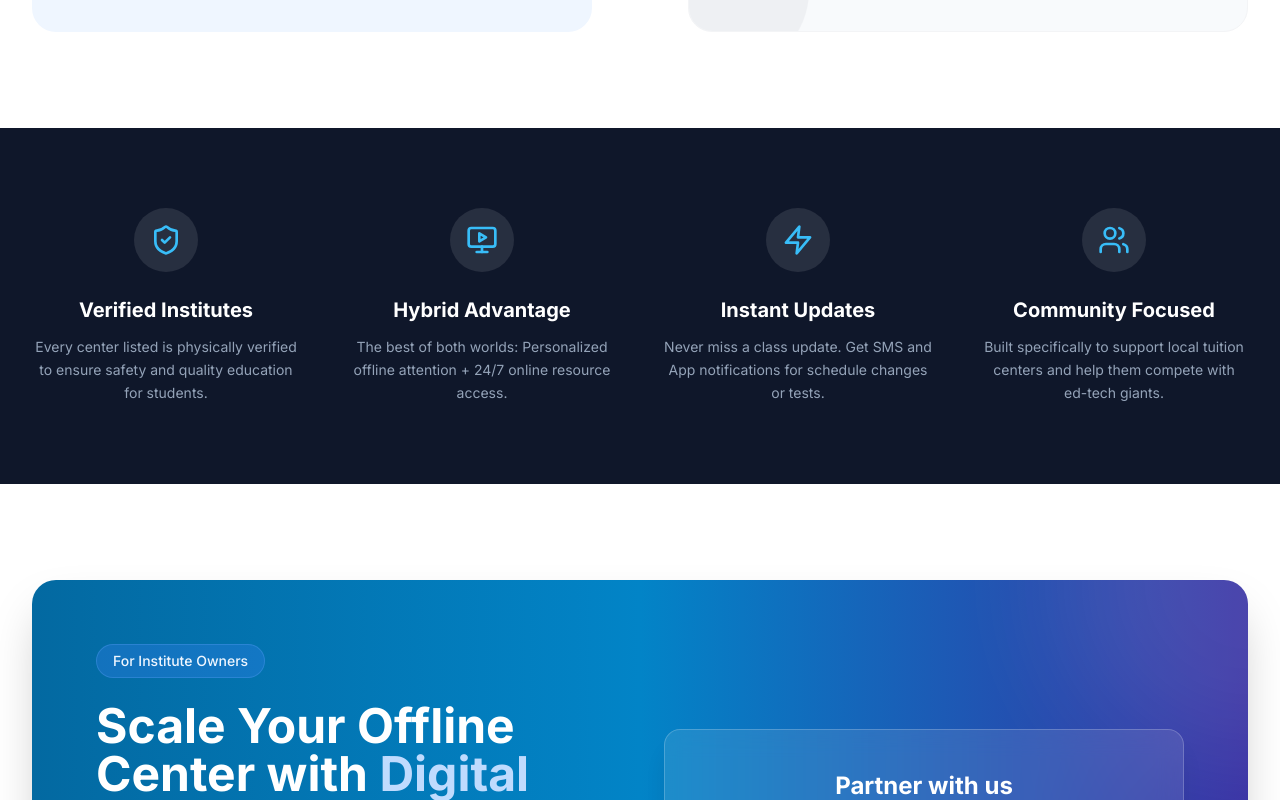
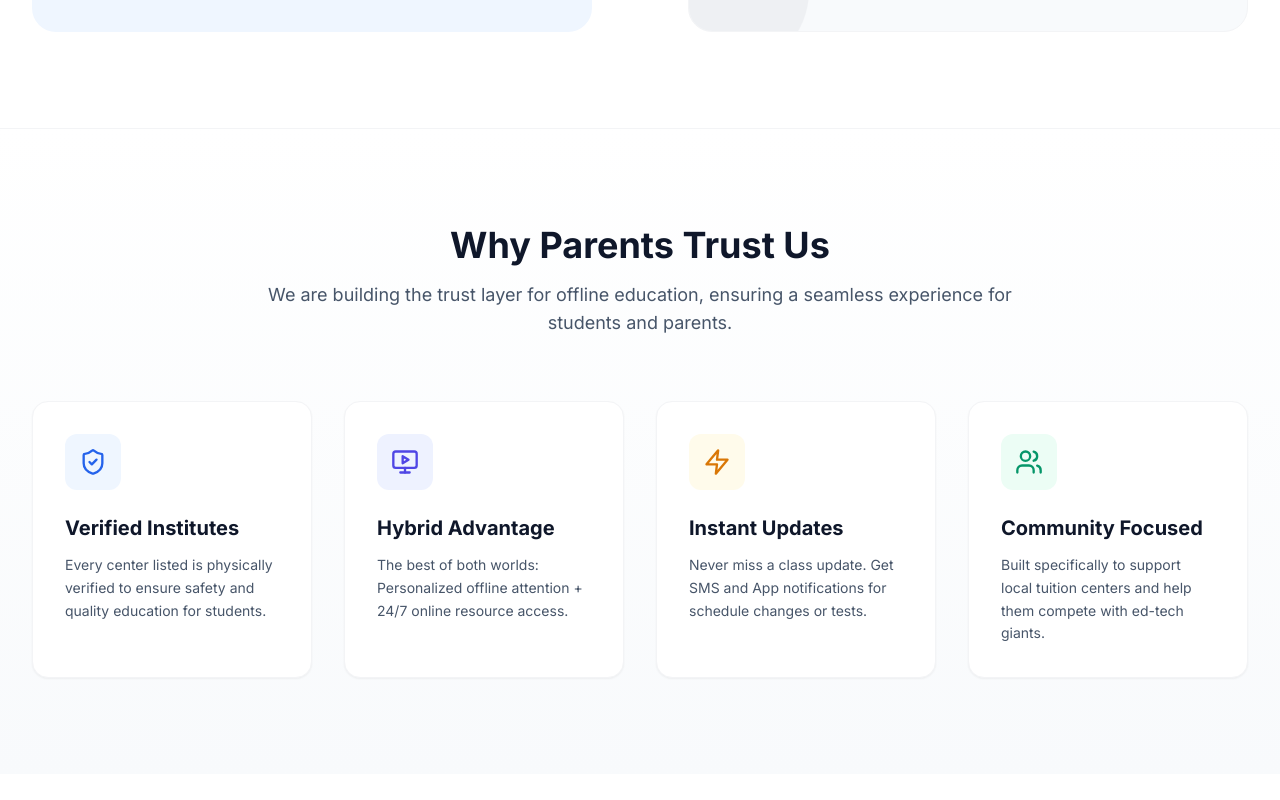
Before and after one commit to DeveloperTariq786/ConnectClassroom, a React (Vite) app: page / in a window 1280 px wide. Shown: the part 2800-3600 px from the top of the page. Built offline with nearby package versions, Linux system fonts and the light colour scheme.

Commit message:
feat(TrustSection): Refactor trust features into data array
Replaces hardcoded trust feature elements with a data array for better maintainability and scalability. This change simplifies the component's structure and makes it easier to add or modify trust features in the future.

```diff
--- a/components/TrustSection.tsx
+++ b/components/TrustSection.tsx
@@ -2,51 +2,69 @@ import React from 'react';
 import { ShieldCheck, MonitorPlay, Zap, Users } from 'lucide-react';
 
 const TrustSection: React.FC = () => {
+  const features = [
+    {
+      icon: ShieldCheck,
+      color: "blue",
+      title: "Verified Institutes",
+      description: "Every center listed is physically verified to ensure safety and quality education for students."
+    },
+    {
+      icon: MonitorPlay,
+      color: "indigo",
+      title: "Hybrid Advantage",
+      description: "The best of both worlds: Personalized offline attention + 24/7 online resource access."
+    },
+    {
+      icon: Zap,
+      color: "amber",
+      title: "Instant Updates",
+      description: "Never miss a class update. Get SMS and App notifications for schedule changes or tests."
+    },
+    {
+      icon: Users,
+      color: "emerald",
+      title: "Community Focused",
+      description: "Built specifically to support local tuition centers and help them compete with ed-tech giants."
+    }
+  ];
+
+  const getColorClasses = (color: string) => {
+    switch (color) {
+      case 'blue': return 'bg-blue-50 text-blue-600';
+      case 'indigo': return 'bg-indigo-50 text-indigo-600';
+      case 'amber': return 'bg-amber-50 text-amber-600';
+      case 'emerald': return 'bg-emerald-50 text-emerald-600';
+      default: return 'bg-gray-50 text-gray-600';
+    }
+  };
+
   return (
-    <section className="py-20 bg-slate-900 text-white">
+    <section className="py-24 bg-gradient-to-b from-white to-slate-50 border-t border-gray-100">
       <div className="max-w-7xl mx-auto px-4 sm:px-6 lg:px-8">
-        <div className="grid grid-cols-1 md:grid-cols-2 lg:grid-cols-4 gap-12">
 
-          <div className="flex flex-col items-center text-center">
-            <div className="bg-white/10 p-4 rounded-full mb-6">
-              <ShieldCheck className="w-8 h-8 text-primary-400" />
-            </div>
-            <h3 className="text-xl font-bold mb-3">Verified Institutes</h3>
-            <p className="text-slate-400 text-sm leading-relaxed">
-              Every center listed is physically verified to ensure safety and quality education for students.
-            </p>
-          </div>
+        <div className="text-center max-w-3xl mx-auto mb-16">
+          <h2 className="text-3xl font-bold text-slate-900 sm:text-4xl mb-4">Why Parents Trust Us</h2>
+          <p className="text-lg text-slate-600">
+            We are building the trust layer for offline education, ensuring a seamless experience for students and parents.
+          </p>
+        </div>
 
-          <div className="flex flex-col items-center text-center">
-            <div className="bg-white/10 p-4 rounded-full mb-6">
-              <MonitorPlay className="w-8 h-8 text-primary-400" />
-            </div>
-            <h3 className="text-xl font-bold mb-3">Hybrid Advantage</h3>
-            <p className="text-slate-400 text-sm leading-relaxed">
-              The best of both worlds: Personalized offline attention + 24/7 online resource access.
-            </p>
-          </div>
-
-          <div className="flex flex-col items-center text-center">
-            <div className="bg-white/10 p-4 rounded-full mb-6">
-              <Zap className="w-8 h-8 text-primary-400" />
-            </div>
-            <h3 className="text-xl font-bold mb-3">Instant Updates</h3>
-            <p className="text-slate-400 text-sm leading-relaxed">
-              Never miss a class update. Get SMS and App notifications for schedule changes or tests.
-            </p>
-          </div>
-
-          <div className="flex flex-col items-center text-center">
-            <div className="bg-white/10 p-4 rounded-full mb-6">
-              <Users className="w-8 h-8 text-primary-400" />
-            </div>
-            <h3 className="text-xl font-bold mb-3">Community Focused</h3>
-            <p className="text-slate-400 text-sm leading-relaxed">
-              Built specifically to support local tuition centers and help them compete with ed-tech giants.
-            </p>
-          </div>
-
+        <div className="grid grid-cols-1 md:grid-cols-2 lg:grid-cols-4 gap-8">
+          {features.map((feature, index) => {
+            const Icon = feature.icon;
+            return (
+              <div key={index} className="bg-white p-8 rounded-2xl shadow-sm border border-gray-100 hover:shadow-lg hover:-translate-y-1 transition-all duration-300 group h-full">
+                <div className={`w-14 h-14 rounded-xl flex items-center justify-center mb-6 group-hover:scale-110 transition-transform duration-300 ${getColorClasses(feature.color)}`}>
+                  <Icon className="w-7 h-7" />
+                </div>
+                <h3 className="text-xl font-bold text-slate-900 mb-3">{feature.title}</h3>
+                <p className="text-slate-600 text-sm leading-relaxed">
+                  {feature.description}
+                </p>
+              </div>
+            );
+          })}
         </div>
       </div>
     </section>
```
